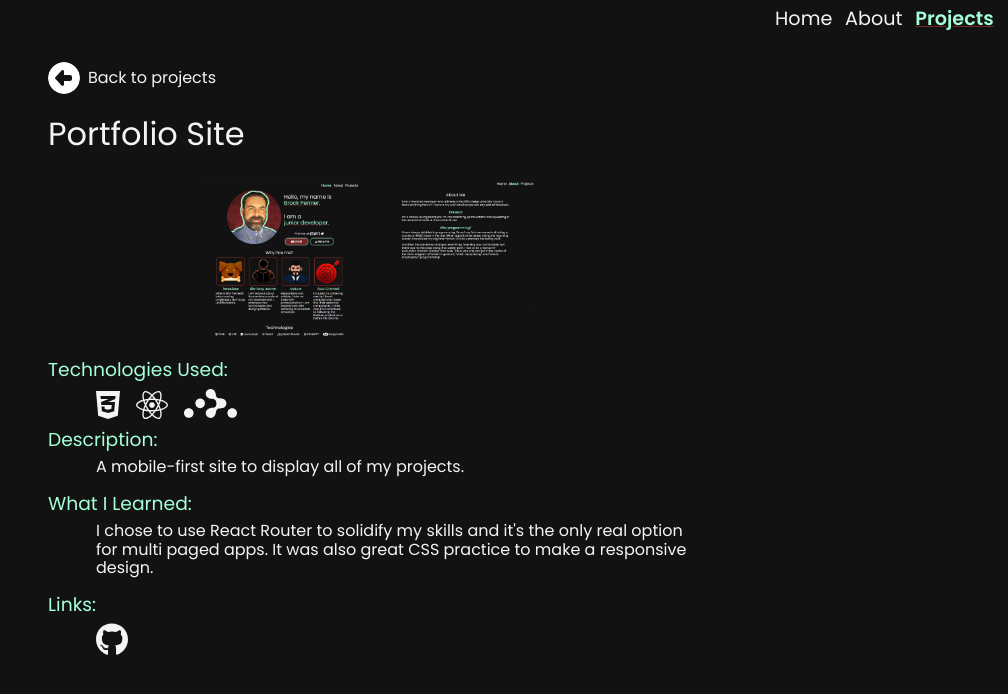
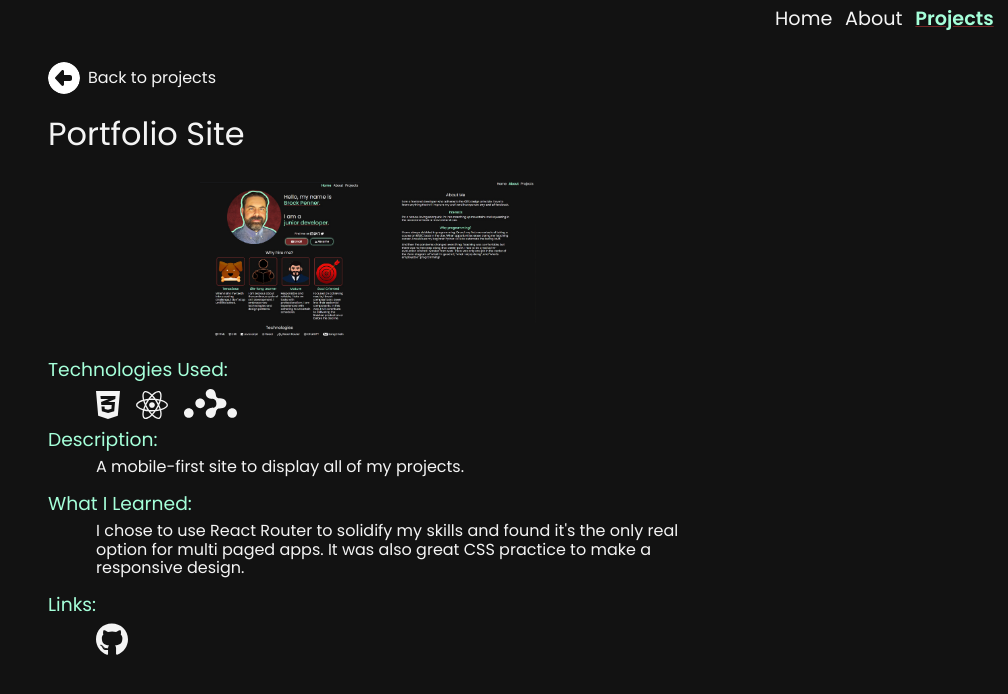
Before and after one commit to orbithammer/Portfolio-V2, a React (Vite) app: page /projects/portfolioproject in a window 1280 px wide. Shown: the top 694 px of the page, without its empty margins (272-1280 px from the left). Built offline with nearby package versions, Linux system fonts and the light colour scheme.

Commit message:
corrected typo

```diff
--- a/pages/PortfolioProjectPage.jsx
+++ b/pages/PortfolioProjectPage.jsx
@@ -30,7 +30,7 @@ export default function PortfolioProjectPage() {
                 <h3>Description:</h3>
                 <p>A mobile-first site to display all of my projects.</p>
                 <h3>What I Learned:</h3>
-                <p>I chose to use React Router to solidify my skills and it's the only real option for multi paged apps. It was also great CSS practice to make a responsive design.</p>
+                <p>I chose to use React Router to solidify my skills and found it's the only real option for multi paged apps. It was also great CSS practice to make a responsive design.</p>
                 <h3>Links:</h3>
                 <a className="project-link" onClick={() => window.open("https://github.com/orbithammer/Portfolio-V2", "_blank")}>
                     <img src={Github} alt="GitHub icon" />
```
